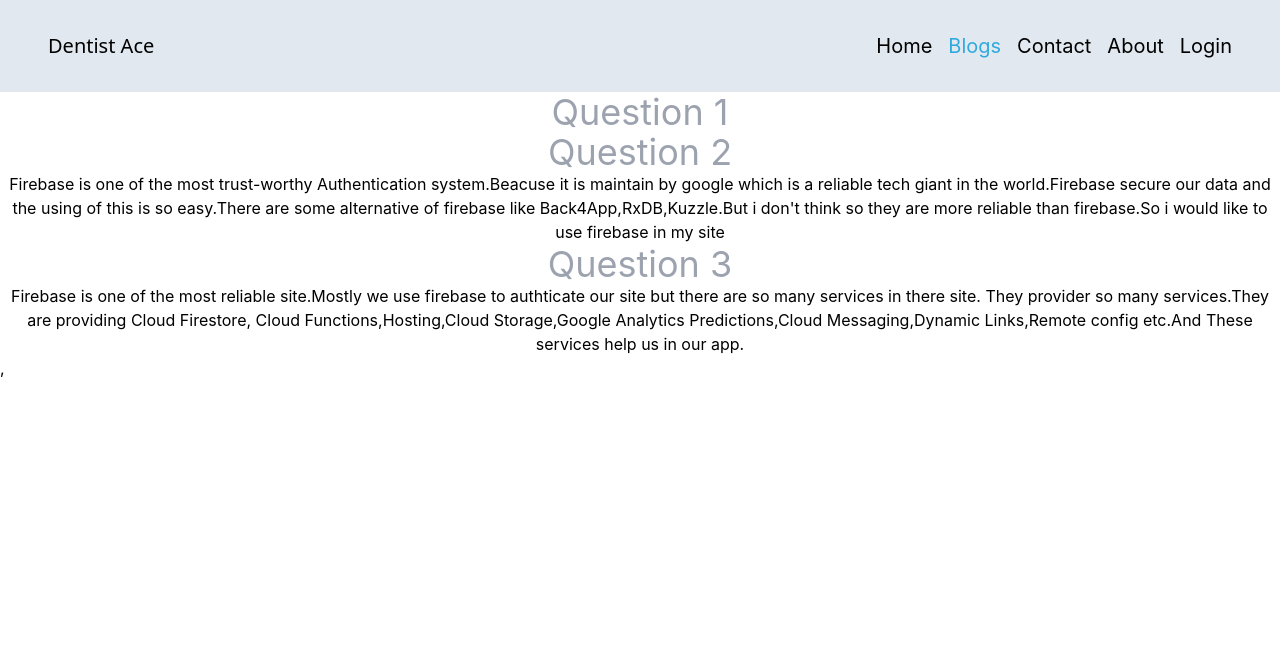
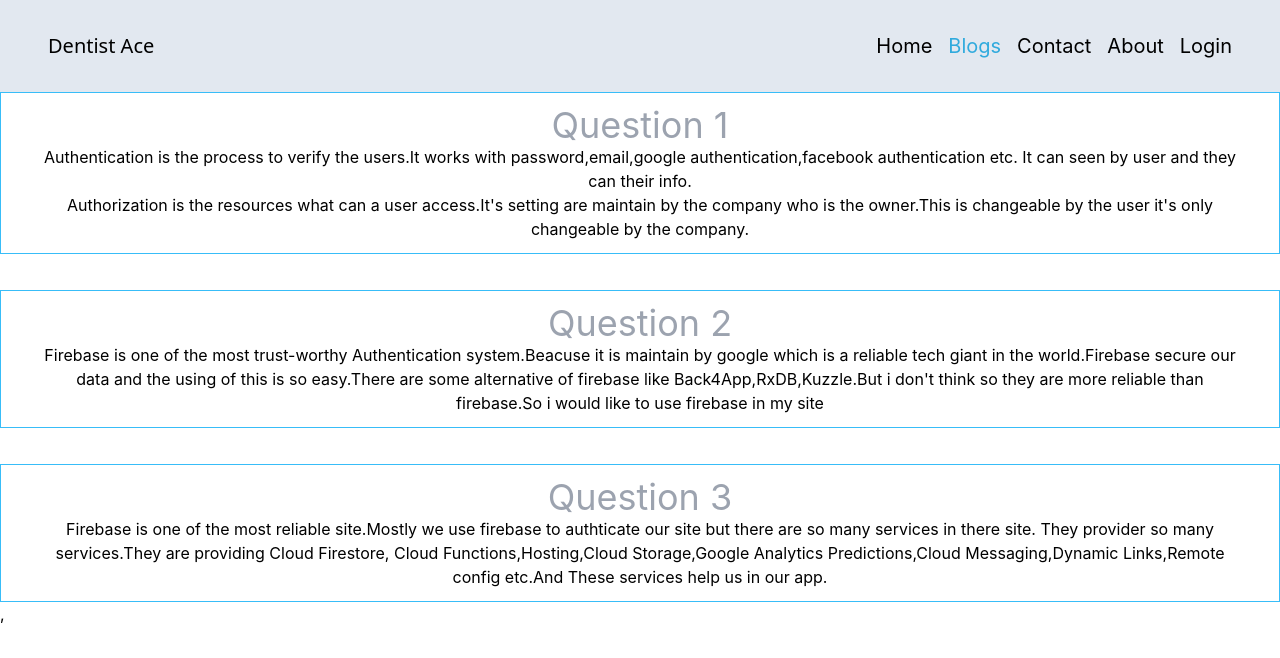
Before and after one commit to ARKOMOL/Dentist-Ace, a React (Create React App) app: page /blogs in a window 1280 px wide. Shown: the top 658 px of the page. Built offline with nearby package versions, Linux system fonts and the light colour scheme.

Commit message:
blogs part done

```diff
--- a/src/Component/Blog/Blogs.js
+++ b/src/Component/Blog/Blogs.js
@@ -2,19 +2,26 @@ import React from 'react';
 
 const Blogs = () => {
     return (
-        <div className='container text-center'>
-           <h1 className='text-4xl text-gray-400 '>Question 1</h1>
+        <div className='container mx-auto    text-center'>
+         <div className='border border-double py-3 px-10  border-sky-400 '>
+         <h1 className='text-4xl text-gray-400 '>Question 1</h1>
            <p className='text-1xl'>
-
+            Authentication is the process to verify the users.It works with password,email,google authentication,facebook authentication etc. It can seen by user and they can their info. <br />
+            Authorization is the resources what can a user access.It's setting are maintain by the company who is the owner.This is changeable by the user it's only changeable by the company.
            </p>
-           <h1 className='text-4xl text-gray-400 '>Question 2</h1>
+         </div>
+         <div className='border border-double my-9 py-3 px-10 border-sky-400 '>
+         <h1 className='text-4xl text-gray-400 '>Question 2</h1>
            <p className='text-1xl'>
                 Firebase is one of the most trust-worthy Authentication system.Beacuse it is maintain by google which is a reliable tech giant in the world.Firebase secure our data and the using of this is so easy.There are some alternative of firebase like Back4App,RxDB,Kuzzle.But i don't think so they are more reliable than firebase.So i would like to use firebase in my site
            </p>
+         </div>
+           <div className='border border-double py-3 px-10 border-sky-400 '>
            <h1 className='text-4xl text-gray-400 '>Question 3</h1>
            <p className='text-1xl'>
             Firebase is one of the most reliable site.Mostly we use firebase to authticate our site but there are so many services in there site. They provider so many services.They are providing Cloud Firestore, Cloud Functions,Hosting,Cloud Storage,Google Analytics Predictions,Cloud Messaging,Dynamic Links,Remote config etc.And These services help us in our app.
            </p>
+           </div>
         </div>
     );
 };
```
